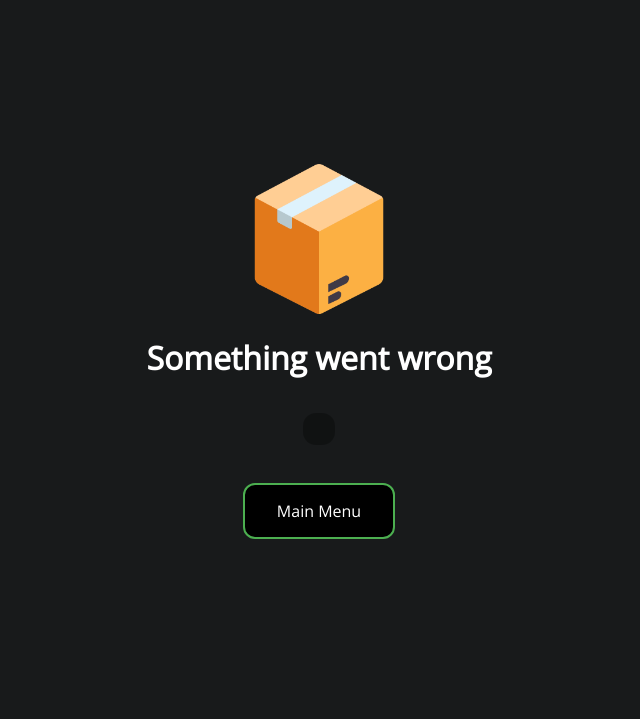
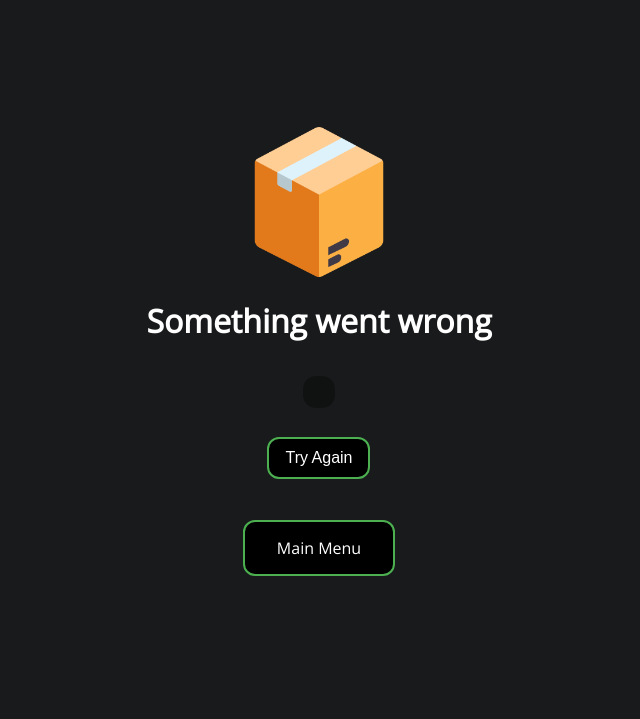
Before and after one commit to joaopr03/db_project, a Flask app: template app/templates/error_page.html in a window 1280 px wide. Shown: the top 719 px of the page, without its empty margins (321-961 px from the left). Run offline with Flask 3, Linux system fonts and the light colour scheme; the template is opened without the code that fills it, so the values that code supplies are empty; some libraries are stand-ins or nearby versions.

Commit message:
Add files via upload

```diff
--- a/app/templates/error_page.html
+++ b/app/templates/error_page.html
@@ -14,6 +14,9 @@
     <img src="{{ url_for('static', filename='img/favicon.png') }}" width="150" height="150">
     <h1>Something went wrong</h1>
     <pre><code>{{ error }}</code></pre>
+    <p class="horizontal-center">
+      <button class="button" onclick="history.back(); return false;">Try Again</button>
+    </p>
     <a class="button" href="{{ url_for('homepage') }}">Main Menu</a>
   </div>
 {% endblock %}
```
